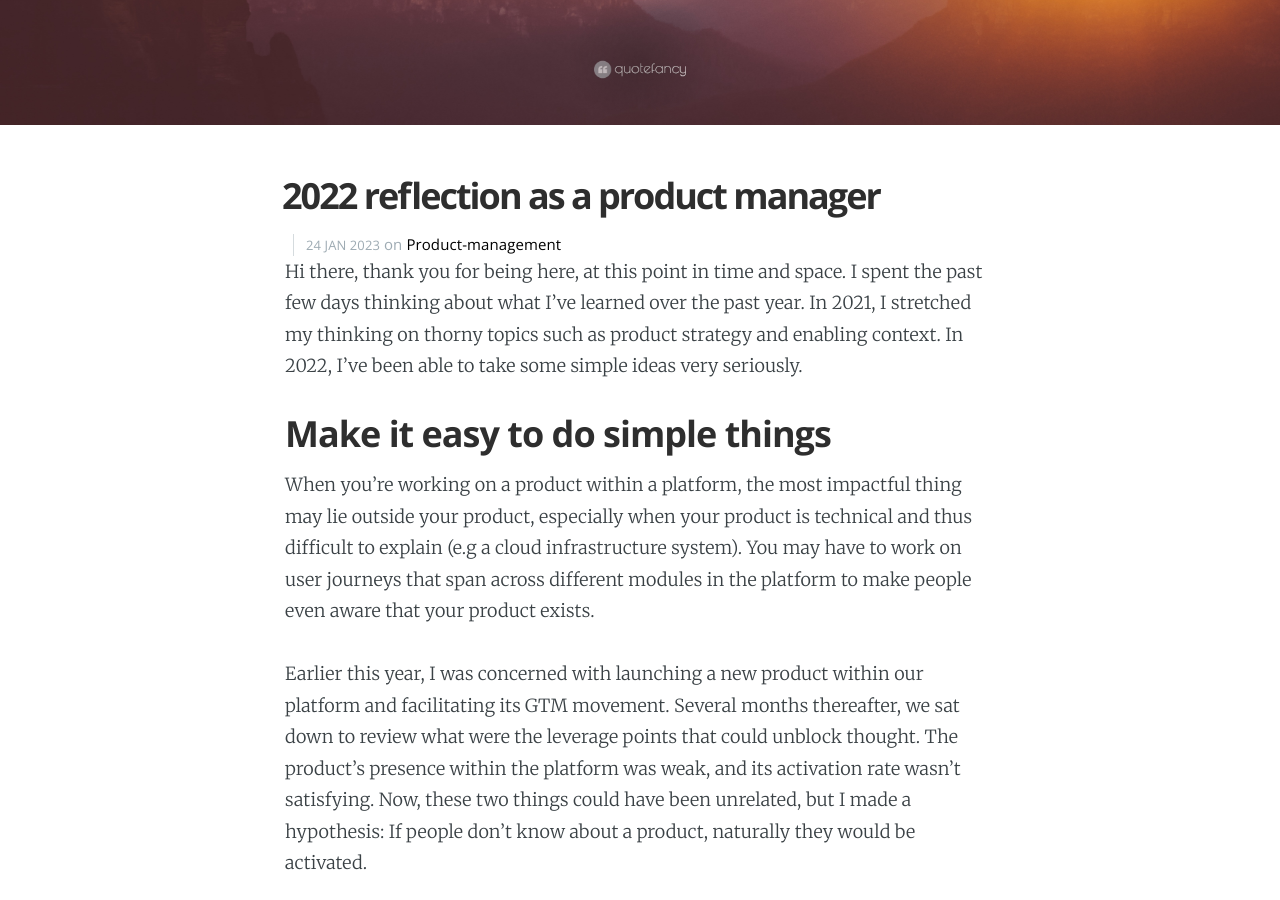
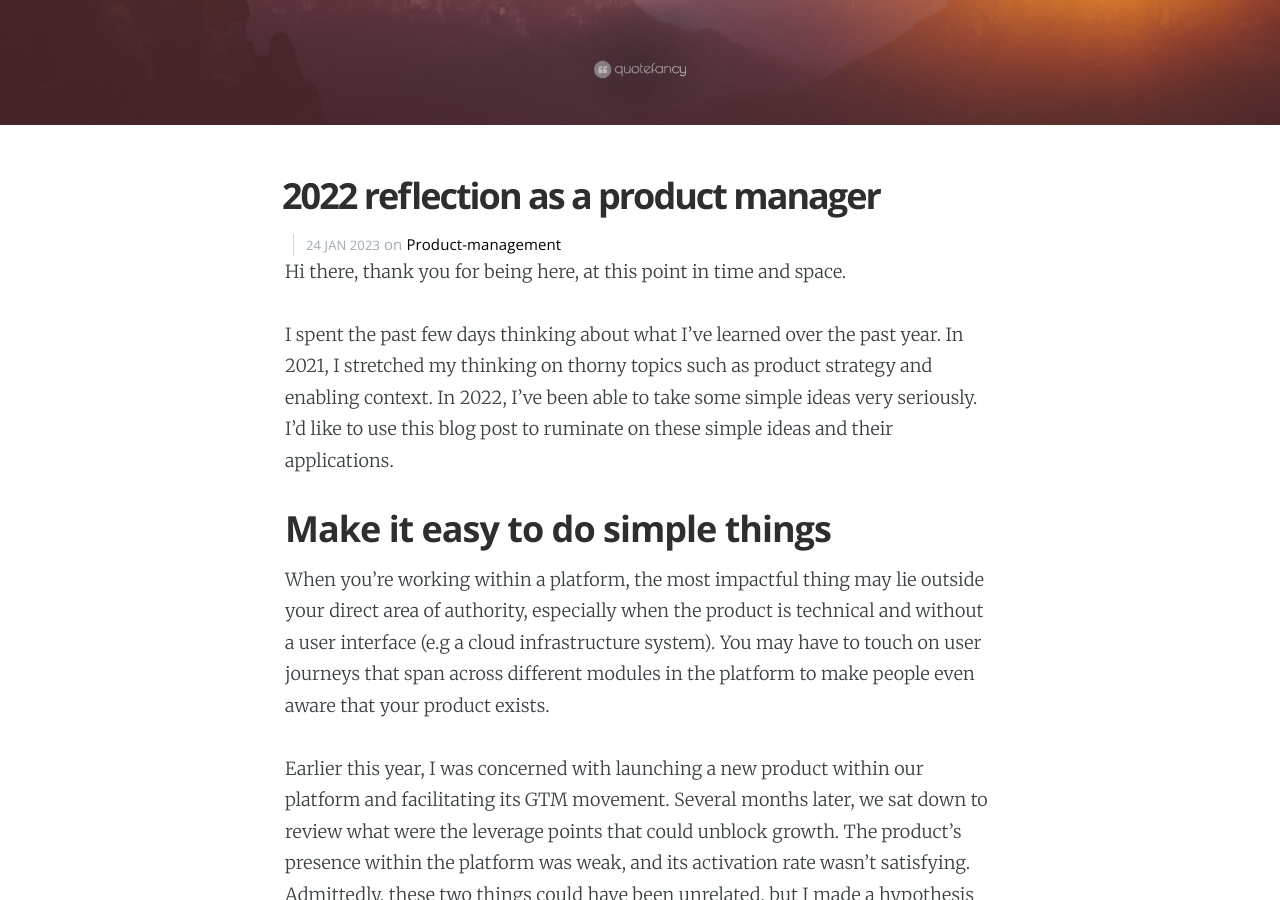
Before and after one commit to minhthanh3145/minhthanh3145.github.io, a Jekyll site: the page built from _posts/Product Management/2023-01-23-2022-reflection-as-a-pm.md, in a window 1280 px wide and 900 px high, scrolled down 460 px. Built offline with Jekyll 4.4.1, drawn with Linux system fonts in a browser that asks for light colours; nearby versions of some CDN libraries; some of the changed text lies outside the part shown.

Commit message:
Update 2022 reflection blog post

```diff
--- a/_posts/Product Management/2023-01-23-2022-reflection-as-a-pm.md
+++ b/_posts/Product Management/2023-01-23-2022-reflection-as-a-pm.md
@@ -9,13 +9,15 @@
 navigation: "true"
 ---
 
-Hi there, thank you for being here, at this point in time and space. I spent the past few days thinking about what I've learned over the past year. In 2021, I stretched my thinking on thorny topics such as product strategy and enabling context. In 2022, I've been able to take some simple ideas very seriously.
+Hi there, thank you for being here, at this point in time and space.
+
+I spent the past few days thinking about what I've learned over the past year. In 2021, I stretched my thinking on thorny topics such as product strategy and enabling context. In 2022, I've been able to take some simple ideas very seriously. I'd like to use this blog post to ruminate on these simple ideas and their applications.
 
 ## Make it easy to do simple things
 
-When you're working on a product within a platform, the most impactful thing may lie outside your product, especially when your product is technical and thus difficult to explain (e.g a cloud infrastructure system). You may have to work on user journeys that span across different modules in the platform to make people even aware that your product exists.
+When you're working within a platform, the most impactful thing may lie outside your direct area of authority, especially when the product is technical and without a user interface (e.g a cloud infrastructure system). You may have to touch on user journeys that span across different modules in the platform to make people even aware that your product exists.
 
-Earlier this year, I was concerned with launching a new product within our platform and facilitating its GTM movement. Several months thereafter, we sat down to review what were the leverage points that could unblock thought. The product's presence within the platform was weak, and its activation rate wasn't satisfying. Now, these two things could have been unrelated, but I made a hypothesis: If people don't know about a product, naturally they would be activated.
+Earlier this year, I was concerned with launching a new product within our platform and facilitating its GTM movement. Several months later, we sat down to review what were the leverage points that could unblock growth. The product's presence within the platform was weak, and its activation rate wasn't satisfying. Admittedly, these two things could have been unrelated, but I made a hypothesis that they were related: If people don't know about a product, naturally they would be activated.
 
 I shared the hypothesis with the team and got buy-ins from other PMs to change the platform's onboarding flow to one that guides users to perform a core action in my product. The monthly usage increased almost four times. And ARR showed a significant increase. Some might even say that it was obviously going to work. But to me, it definitely wasn't obvious until we observed the result.
 
@@ -44,7 +46,7 @@
 
 A few months ago, we decided to improve a particular dialog within the platform that people use to schedule their tests (our product is a software quality platform). After examining historical data and the user journey when they first come to the platform, we determined that a huge friction point would be when users schedule their first tests. The old dialog induced small but numerous cognitive loads on the users to complete the task. Our bet was that reducing these cognitive loads would mean a higher task completion rate and thus a higher activation rate.
 
-But scheduling tests is something people would use a lot throughout their adoption. Plus, many functionalities on that dialog belong to other modules owned by other product managers. These factors amount to a certain degree of reluctance. We had to pitch our hypothesis to other teams to get them to see that the problem was worth solving.
+But scheduling tests is something people would use a lot throughout their adoption. Plus, many functionalities on that dialog belong to other modules owned by other product managers. And my team were not the original owner of the dialog. These factors amount to a certain degree of reluctance. We had to pitch our hypothesis to other teams to get them to see that the problem was worth solving.
 
 We were able to get buy-in from other product managers to proceed. The product designer was given the problem statement, business constraints (time, what problem we will not solve, etc.) and, most importantly, the freedom in crafting solutions. A handful of prototypes were created and reviewed together. Ultimately, we settled on a version that addresses the most important problems in the original design.
 
```
